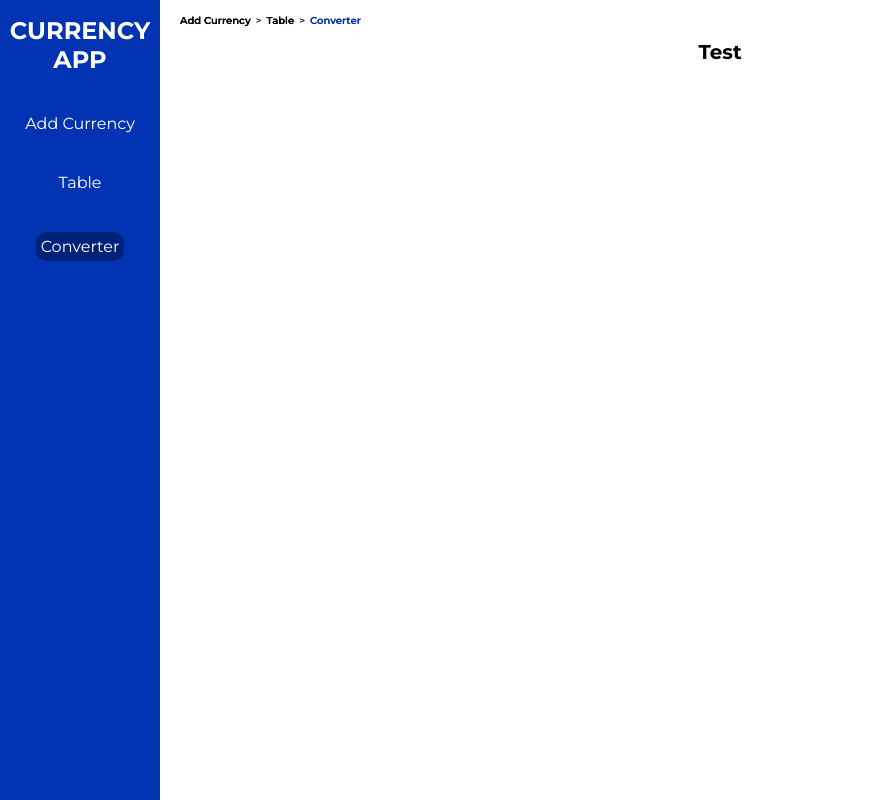
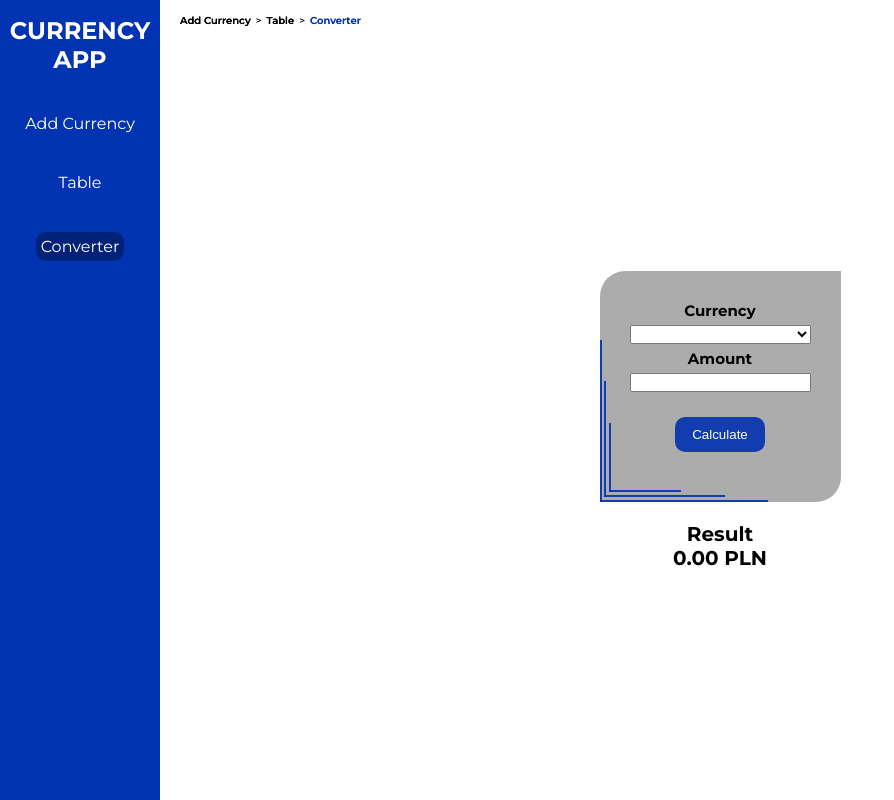
Before and after one commit to Cersin/varid-currency, a Vue app: page /currencyConverter in a window 1280 px wide. Shown: the whole page, without its empty margins (0-894 px from the left). Built offline with nearby package versions, Linux system fonts and the light colour scheme.

Commit message:
feat(converter) - add currency converter

```diff
--- a/src/components/CurrencyForm.vue
+++ b/src/components/CurrencyForm.vue
@@ -7,22 +7,31 @@
     <div class="line"></div>
     <div class="line"></div>
 
-    <label for="currency"><span>New</span> Currency</label>
-    <select id="currency" name="currency">
+    <label for="currency"><span v-if="!currencies">New</span> Currency</label>
+    <select required v-if="currencies" name="currency">
+      <option v-for="el in currencies" :key="el.currency">{{ el.currency }}</option>
+    </select>
+
+    <select v-else id="currency" name="currency">
       <option>USD</option>
       <option selected>EUR</option>
       <option>GBP</option>
     </select>
 
-    <label for="rate">Rate</label>
+    <label for="rate">
+      <slot name="rate"></slot>
+    </label>
     <input required type="number" step="0.01" min="0.01" id="rate" name="rate">
-    <button>Save Currency</button>
+    <button>
+      <slot name="button"></slot>
+    </button>
   </form>
 </template>
 
 <script>
 export default {
-  name: "CurrencyForm"
+  name: "CurrencyForm",
+  props: ['currencies']
 };
 </script>
 
--- a/src/views/AddCurrency.vue
+++ b/src/views/AddCurrency.vue
@@ -1,6 +1,9 @@
 <template>
   <div class="currency">
-    <CurrencyForm @submitForm="addCurrency"></CurrencyForm>
+    <CurrencyForm @submitForm="addCurrency">
+      <template v-slot:button>Save Currency</template>
+      <template v-slot:rate>Rate</template>
+    </CurrencyForm>
     <router-view></router-view>
   </div>
 
--- a/src/views/CurrencyConverter.vue
+++ b/src/views/CurrencyConverter.vue
@@ -1,16 +1,53 @@
 <template>
-  <h1>Test</h1>
+  <div class="converter">
+    <CurrencyForm @submitForm="calculateCurrency" :currencies="currencies">
+      <template v-slot:button>Calculate</template>
+      <template v-slot:rate>Amount</template>
+    </CurrencyForm>
+
+    <div class="result">
+      <h1>Result</h1>
+      <h1>{{ result.toFixed(2) }} PLN</h1>
+    </div>
+
+  </div>
+
 </template>
 
 <script>
+import CurrencyForm from "@/components/CurrencyForm";
+import {mapGetters} from "vuex";
+
 export default {
-  name: "CurrencyConverter"
+  name: "CurrencyConverter",
+  components: {CurrencyForm},
+  data() {
+    return {
+      result: 0
+    }
+  },
+  computed: {
+    ...mapGetters({
+      currencies: 'currencies'
+    })
+  },
+  methods: {
+    calculateCurrency(e) {
+      const currency = this.currencies.find(el => el.currency === e.target.currency.value);
+      this.result = e.target.rate.value * currency.rate;
+    }
+  }
 }
 </script>
 
 <style scoped lang="scss">
-h1 {
+.converter {
   grid-area: main;
+  align-self: center;
 
+.result {
+  text-align: center;
+  margin-top: 2rem;
+}
 }
 </style>
```
